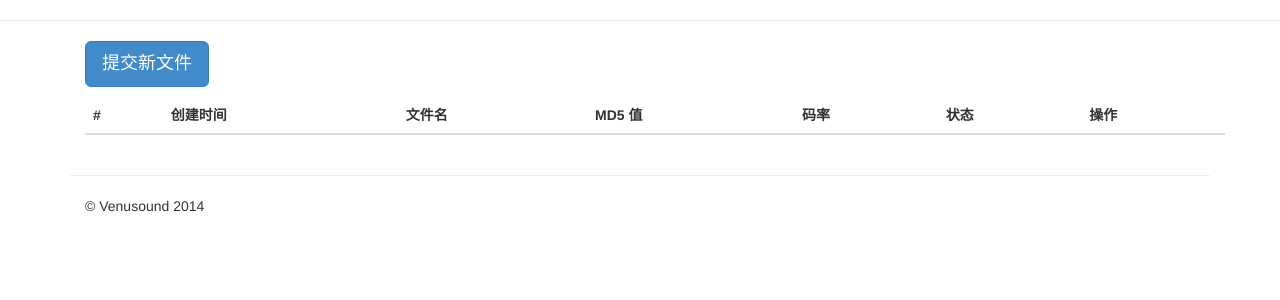
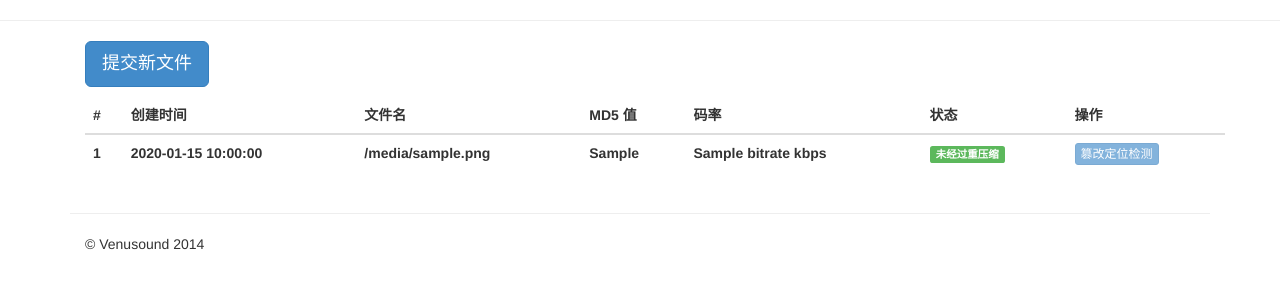
Before and after one commit to brickgao/Venusound, a Flask app: template src/Venusound/templates/double_compression_list.html in a window 1280 px wide. Shown: the part 51-351 px from the top of the page. Run offline with Flask 2, Linux system fonts and the light colour scheme; the template is opened without the code that fills it: most values are stand-ins (such as "Sample title", 1, 10 or a date in 2020); lists and menus that the app fills with data are empty.

Commit message:
finish double_compression_view

```diff
--- a/src/Venusound/models/LogCheckOffset.py
+++ b/src/Venusound/models/LogCheckOffset.py
@@ -10,7 +10,7 @@ class log_check_offset(db.Model):
     file_name = db.Column(db.String(250), unique=False)
     bitrate = db.Column(db.Integer, unique=False)
     hash_val = db.Column(db.String(250), unique=False)
-    flag = db.Column(db.Integer, primary_key=True, autoincrement=True)
+    flag = db.Column(db.Integer, unique=False)
     info_dict = db.Column(db.PickleType, unique=False)
     user = db.relationship('user',
                            primaryjoin='log_check_offset.username == user.username',
--- a/src/Venusound/models/LogDoubleCompression.py
+++ b/src/Venusound/models/LogDoubleCompression.py
@@ -10,7 +10,7 @@ class log_double_compression(db.Model):
     file_name = db.Column(db.String(250), unique=False)
     bitrate = db.Column(db.Integer, unique=False)
     hash_val = db.Column(db.String(250), unique=False)
-    flag = db.Column(db.Integer, primary_key=True, autoincrement=True)
+    flag = db.Column(db.Integer, unique=False)
     user = db.relationship('user',
                            primaryjoin='log_double_compression.username == user.username',
                            backref=db.backref('log_double_compression', order_by='log_double_compression.username'))
--- a/src/Venusound/routes.py
+++ b/src/Venusound/routes.py
@@ -6,7 +6,7 @@ from models.User import user
 from models.LogDoubleCompression import log_double_compression
 from models.LogCheckOffset import log_check_offset
 from werkzeug import secure_filename
-import hashlib, os
+import hashlib, os, datetime, eyed3
 
 @app.route('/', methods=['GET'])
 def GetIndex():
@@ -82,15 +82,41 @@ def GetDoubleCompressionList():
         return redirect('/')
     else:
         if request.method == 'GET':
-            return render_template('double_compression_list.html')
+            _username = session['username']
+            _file_info_list = log_double_compression.query.filter_by(username=_username)
+            _template_file_info_list = []
+            _cnt = 1
+            for _file_info in _file_info_list:
+                _dict = {}
+                _dict['id'] = str(_cnt)
+                _dict['create_time'] = _file_info.create_time.strftime("%Y-%m-%d %H:%M:%S")
+                _dict['filename'] = _file_info.file_name
+                _dict['bitrate'] = _file_info.bitrate
+                _dict['md5'] = _file_info.hash_val
+                _dict['flag'] = _file_info.flag
+                _template_file_info_list.append(_dict)
+                _cnt += 1
+            return render_template('double_compression_list.html', info_list=_template_file_info_list)
         else:
             _username = session['username']
             _file = request.files['file']
             _file_name = _file.filename
             _s_file_name = secure_filename(_file.filename)
-            _file_path = './upload'
-            if not os.path.exists(_file_path):
-                os.makedirs(_file_path)
-            _file.save(os.path.join(_file_path, _s_file_name))
+            _folder_path = './upload'
+            if not os.path.exists(_folder_path):
+                os.makedirs(_folder_path)
+            _file_path = os.path.join(_folder_path, _s_file_name)
+            _file.save(_file_path)
+            _md5 = ''
+            with open(_file_path, 'rb') as _file_obj:
+                _md5_obj = hashlib.md5()
+                _md5_obj.update(_file_obj.read())
+                _md5 = _md5_obj.hexdigest()
+            _audio = eyed3.load(_file_path)
+            _bitrate = str(_audio.info.bit_rate[1])
+            _datetime_now = datetime.datetime.now()
+            _log_double_compression_info = log_double_compression(_username, _datetime_now, _s_file_name, _bitrate, _md5, 0)
+            db.session.add(_log_double_compression_info)
+            db.session.commit()
             flash(u'上传成功', 'success')
             return u'文件上传成功'
--- a/src/Venusound/templates/double_compression_list.html
+++ b/src/Venusound/templates/double_compression_list.html
@@ -17,6 +17,31 @@
       <th>操作</th>
     </tr>
   </thead>
+  {% for e in info_list %}
+  <tr>
+    <th>{{ e['id'] }}</th>
+    <th>{{ e['create_time'] }}</th>
+    <th>{{ e['filename'] }}</th>
+    <th>{{ e['md5'] }}</th>
+    <th>{{ e['bitrate'] }} kbps</th>
+    <th>
+       {% if e['flag'] == 0 %}
+         <span class="label label-info">检测中</span>
+       {% elif e['flag'] == 1%}
+         <span class="label label-danger">经过重压缩</span>
+       {% else %}
+         <span class="label label-success">未经过重压缩</span>
+       {% endif %}
+    </th>
+    <th>
+       {% if e['flag'] == 1 %}
+         <a class="btn btn-primary btn-xs" href="#" role="button">篡改定位检测</a>
+       {% else %}
+         <a class="btn btn-primary btn-xs disabled" href="#" role="button">篡改定位检测</a>
+       {% endif %}
+    </th>
+  </tr>
+  {% endfor %}
 </table>
 </div>
 {% endblock %}
```
